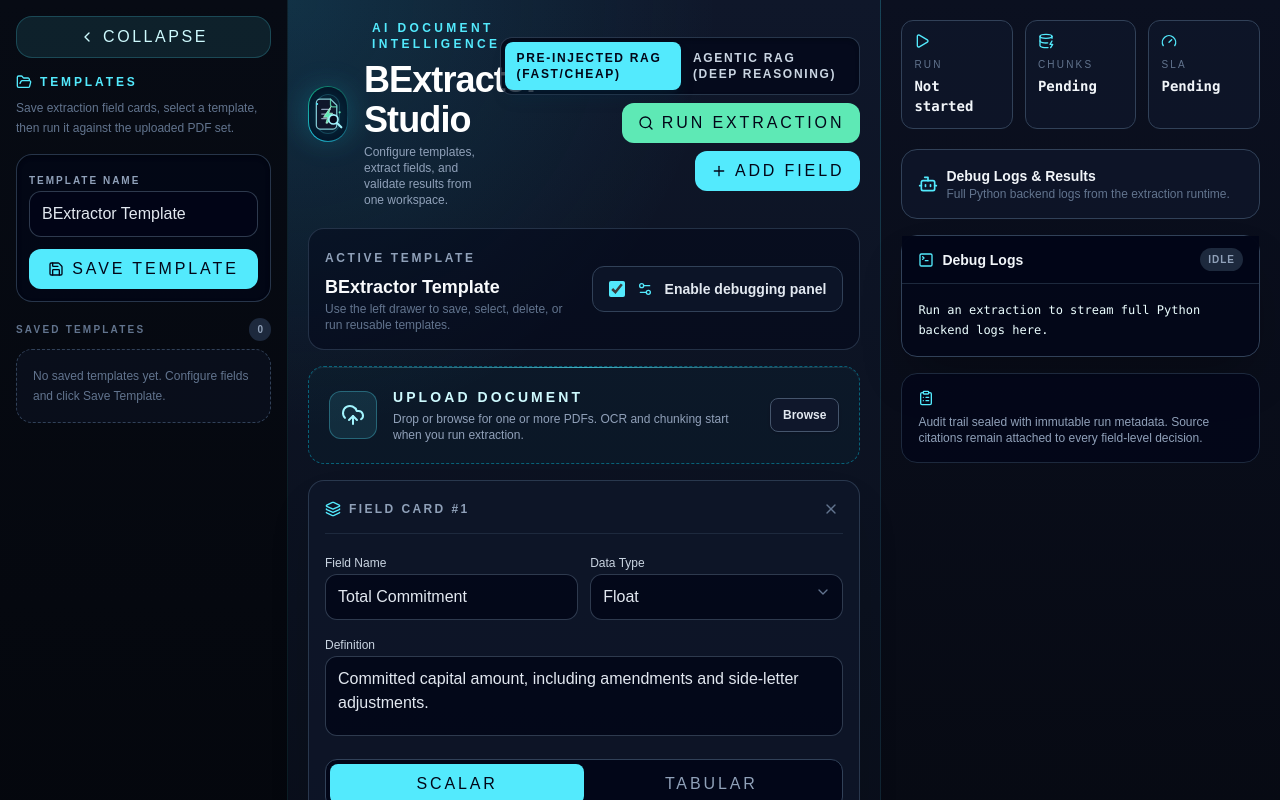
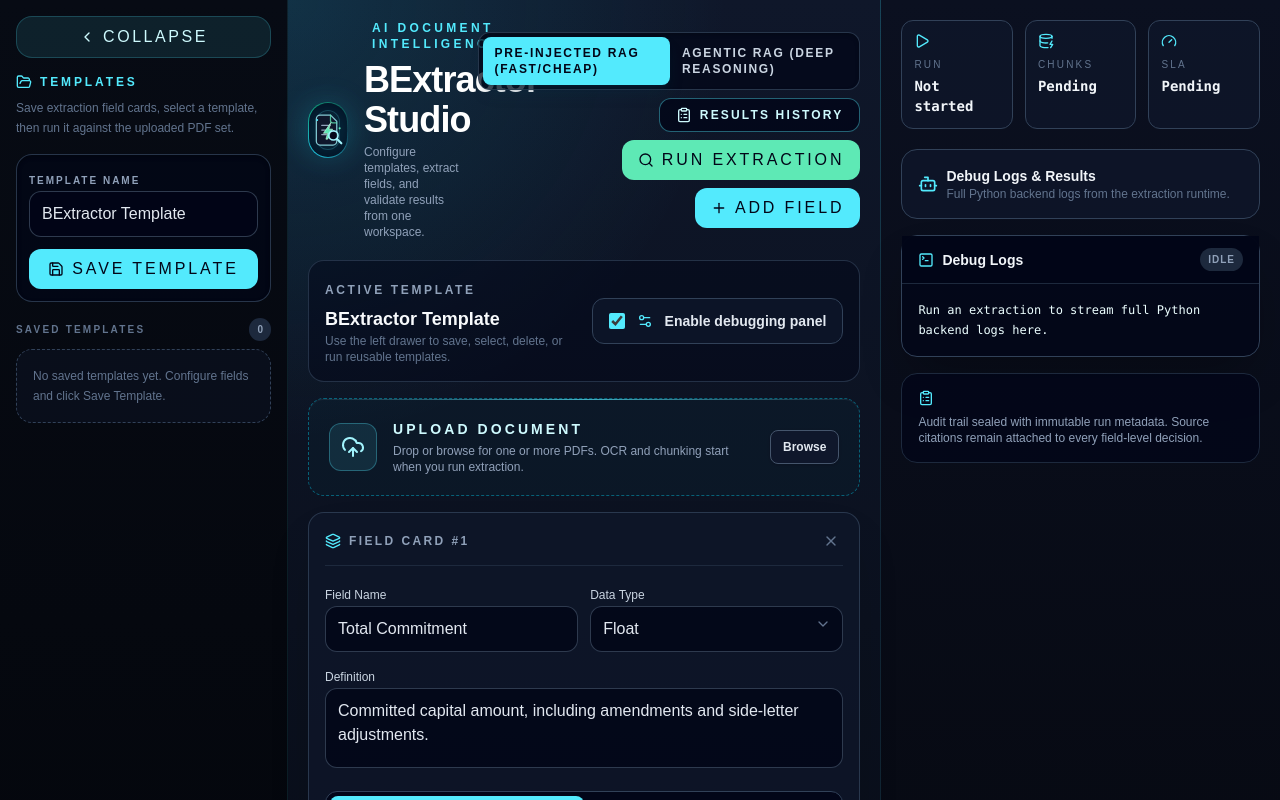
Before and after one commit to macmann/BExtract, a Next.js app in the folder client/: page / in a window 1280 px wide. Shown: the top 800 px of the page. Built offline with nearby package versions, Linux system fonts and the light colour scheme.

Commit message:
Add home link to results history

```diff
--- a/client/src/app/page.tsx
+++ b/client/src/app/page.tsx
@@ -1,5 +1,6 @@
 "use client";
 
+import Link from "next/link";
 import { useEffect, useMemo, useRef, useState } from "react";
 import type { ChangeEvent } from "react";
 import {
@@ -1857,6 +1858,12 @@ export default function Home() {
                   </label>
                 ))}
               </fieldset>
+              <Link
+                href="/results"
+                className="inline-flex items-center gap-2 rounded-xl border border-cyan-300/40 bg-slate-950/80 px-4 py-2 text-xs font-black uppercase tracking-[0.18em] text-cyan-100 transition hover:border-cyan-200 hover:bg-cyan-300/10 hover:text-white"
+              >
+                <ClipboardList className="h-4 w-4" /> Results History
+              </Link>
               <button
                 onClick={() => handleRunExtraction()}
                 disabled={isLoading}
```
